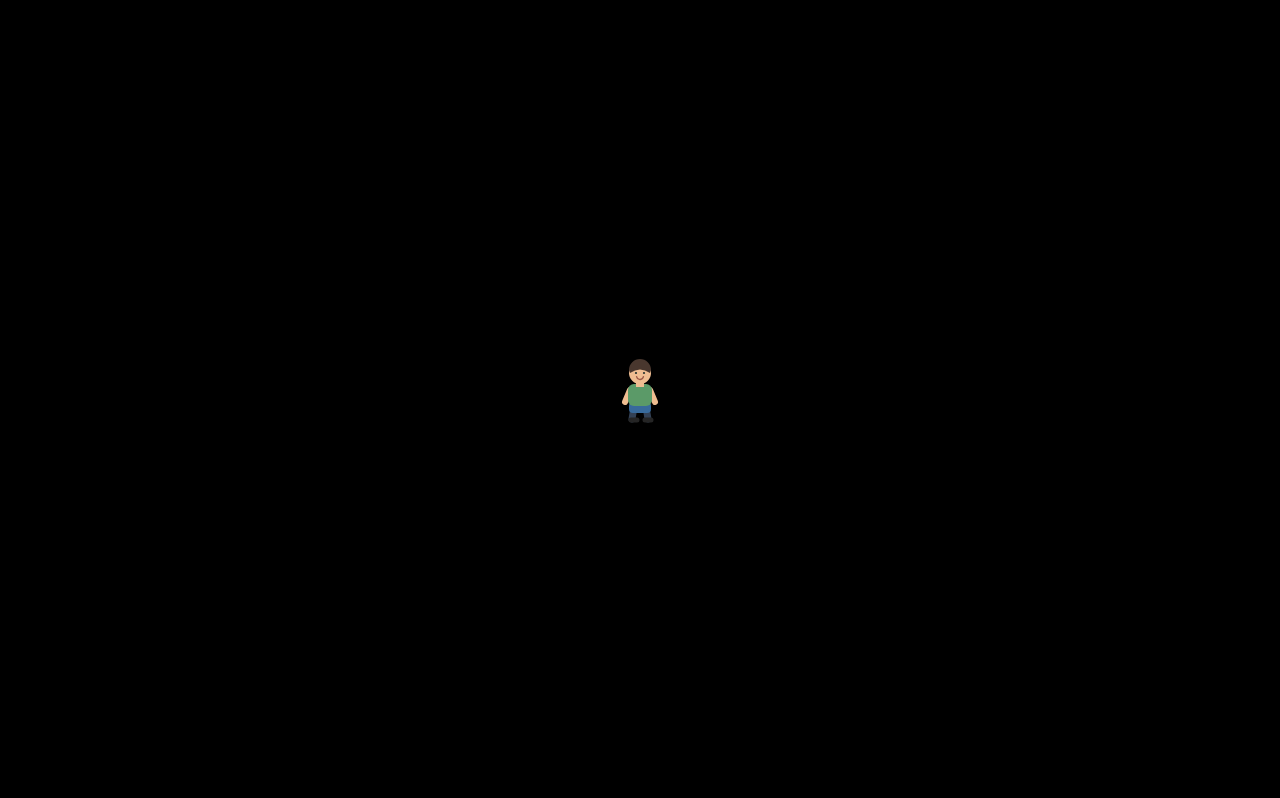
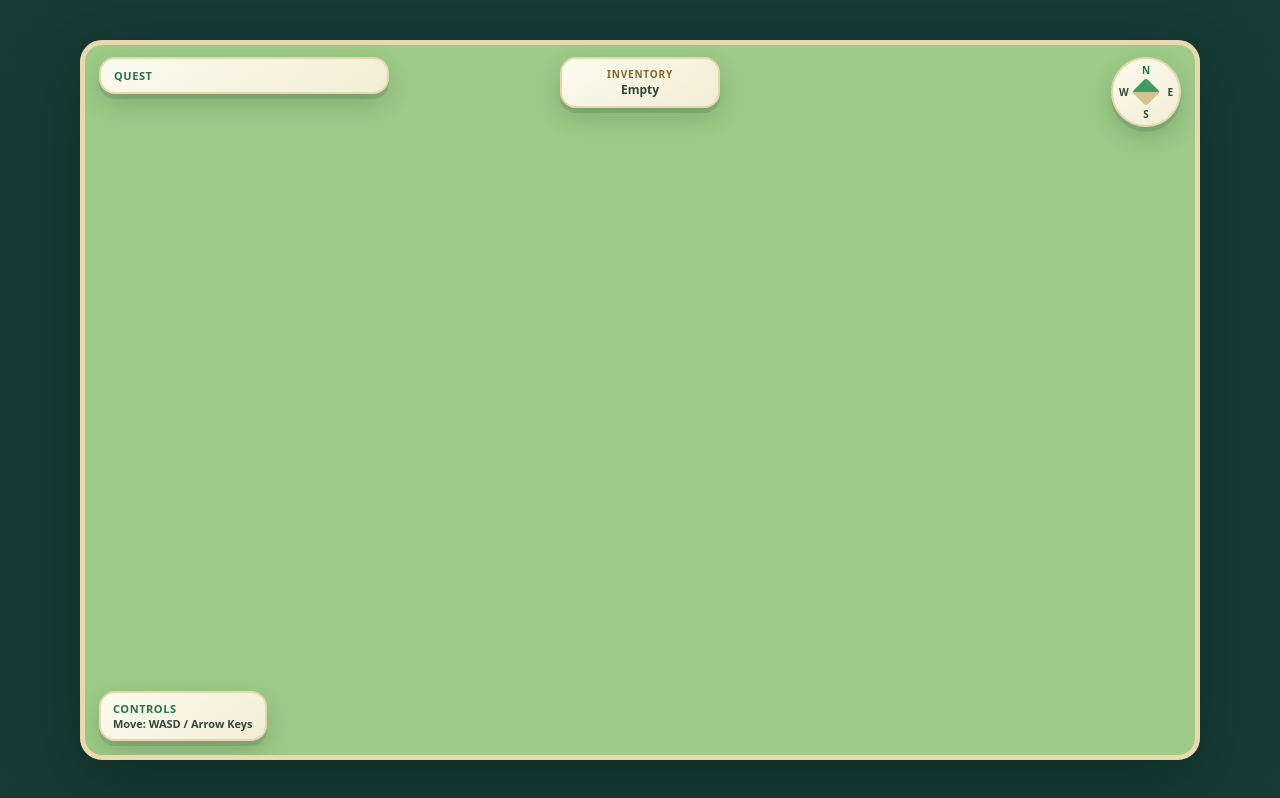
Before and after one commit to clarkwyatt/prototypes, a plain HTML site: page alpha-team-4-first-playable/index.html in a window 1280 px wide. Drawn offline with Linux system fonts and the light colour scheme.

Commit message:
Team 4: add standard game HUD and interaction popup shell

```diff
--- a/alpha-team-4-first-playable/index.html
+++ b/alpha-team-4-first-playable/index.html
@@ -1,23 +1,25 @@
 <!doctype html>
-<html lang="en">
-<head>
-  <meta charset="utf-8">
-  <meta name="viewport" content="width=device-width,initial-scale=1">
-  <title>Alpha Workshop — First Playable Starter</title>
-  <style>
-    * { box-sizing: border-box; }
-    html, body { margin: 0; width: 100%; height: 100%; overflow: hidden; background: #000000; }
-    body { display: grid; place-items: center; }
-    canvas { display: block; width: 100vw; height: 100vh; touch-action: none; }
-  </style>
-</head>
-<body>
-  <canvas id="game" aria-label="A hero standing in the center of an empty black screen"></canvas>
-  <script>
-    // Request the latest game code whenever this page opens.
-    const gameScript = document.createElement("script");
-    gameScript.src = `game.js?v=${Date.now().toString(36)}`;
-    document.body.appendChild(gameScript);
-  </script>
-</body>
-</html>
+<html lang="en"><head><meta charset="utf-8"><meta name="viewport" content="width=device-width,initial-scale=1">
+<title>Alpha OC Team 4 — First Playable</title>
+<style>
+*{box-sizing:border-box}html,body{margin:0;width:100%;height:100%;overflow:hidden;background:#173c35;color:#263d36;font-family:Nunito,system-ui,sans-serif;user-select:none}
+body{display:grid;place-items:center;padding:14px}
+#game{position:relative;width:min(1120px,calc(100vw - 28px));height:min(720px,calc(100dvh - 28px));border:5px solid #ead9ae;border-radius:22px;overflow:hidden;background:#9ecb87;box-shadow:0 22px 70px #081e197a}
+canvas{display:block;width:100%;height:100%;touch-action:none}
+.hud{position:absolute;inset:12px 14px auto;display:grid;grid-template-columns:1fr auto 1fr;gap:12px;pointer-events:none;align-items:start}
+.quest,.inventory,.compass,.controls{border:2px solid #e7d7ad;background:linear-gradient(145deg,#fffdf4f5,#f8efd9ed);box-shadow:0 5px 0 #28473724,0 10px 24px #1a352d35;border-radius:16px;color:#31483c;font-weight:800}
+.quest{min-width:185px;max-width:290px;padding:9px 13px;font-size:12px}.quest strong,.controls strong{display:block;color:#28704f;text-transform:uppercase;font-size:11px;letter-spacing:.05em}
+.inventory{grid-column:2;justify-self:center;text-align:center;min-width:160px;padding:8px 13px;font-size:12px}.inventory span{display:block;color:#83662d;text-transform:uppercase;letter-spacing:.08em;font-size:10px}
+.compass{grid-column:3;justify-self:end;width:70px;height:70px;border-radius:50%;position:relative;font-size:10px}.compass b{position:absolute}.n{top:4px;left:50%;transform:translateX(-50%);color:#28704f}.s{bottom:4px;left:50%;transform:translateX(-50%)}.e{right:6px;top:50%;transform:translateY(-50%)}.w{left:6px;top:50%;transform:translateY(-50%)}.compass i{position:absolute;left:50%;top:50%;width:20px;height:20px;transform:translate(-50%,-50%) rotate(45deg);border-radius:3px;background:linear-gradient(135deg,#3d9b68 50%,#d5c28f 50%)}
+.controls{position:absolute;bottom:14px;left:14px;padding:8px 12px;font-size:11px;pointer-events:none}
+.popup-layer{position:absolute;inset:0;z-index:5;display:none}.popup-layer.open{display:block}
+.popup{position:absolute;bottom:16px;left:50%;transform:translateX(-50%);width:min(310px,92%);max-height:48%;overflow:auto;padding:17px 18px;border:3px solid #e4cb91;border-radius:18px;background:radial-gradient(ellipse at 50% 0,#fffef7,#fff9eb 50%,#f1e2bf);box-shadow:0 10px 32px #051a1966}
+.popup h2{font-size:19px;color:#285c4b;margin:0 28px 6px 0}.popup p{font-size:13px;font-weight:700;line-height:1.4}.close{position:absolute;right:9px;top:8px;border:0;border-radius:50%;width:28px;height:28px;background:#e6d4a7;color:#485b4c;font-size:18px;cursor:pointer}
+.actions{display:flex;flex-wrap:wrap;gap:8px;margin-top:12px}.actions button{border:0;border-radius:12px;padding:8px 13px;font-weight:900;background:linear-gradient(#f0dfb7,#e6d4a7);color:#485b4c;cursor:pointer}.actions button.primary{background:linear-gradient(#55ae79,#34865d);color:white}
+@media(max-width:700px){body{padding:0}#game{width:100vw;height:100dvh;border:0;border-radius:0}.hud{inset:8px 8px auto;gap:5px}.quest{min-width:0;width:min(42vw,230px);padding:7px 9px;font-size:10px}.inventory{min-width:90px;padding:6px 8px;font-size:10px}.compass{width:54px;height:54px;font-size:8px}.compass i{width:15px;height:15px}.controls{left:8px;bottom:8px;padding:6px 8px;font-size:9px}}
+</style></head><body><main id="game">
+<canvas id="world" aria-label="Team 4 top-down game"></canvas>
+<div class="hud"><div class="quest"><strong>Quest</strong><span id="quest-text"></span></div><div class="inventory"><span>Inventory</span><b id="items">Empty</b></div><div class="compass" role="img" aria-label="Compass"><b class="n">N</b><b class="e">E</b><b class="s">S</b><b class="w">W</b><i></i></div></div>
+<div class="controls"><strong>Controls</strong>Move: WASD / Arrow Keys</div>
+<div id="popup-layer" class="popup-layer"><div class="popup" role="dialog" aria-modal="true"><button id="popup-close" class="close" aria-label="Close">×</button><h2 id="popup-title"></h2><div id="popup-copy"></div><div class="actions" id="popup-actions"></div></div></div>
+</main><script>const gameScript=document.createElement('script');gameScript.src='game.js?v='+Date.now().toString(36);document.body.appendChild(gameScript);</script></body></html>
```
